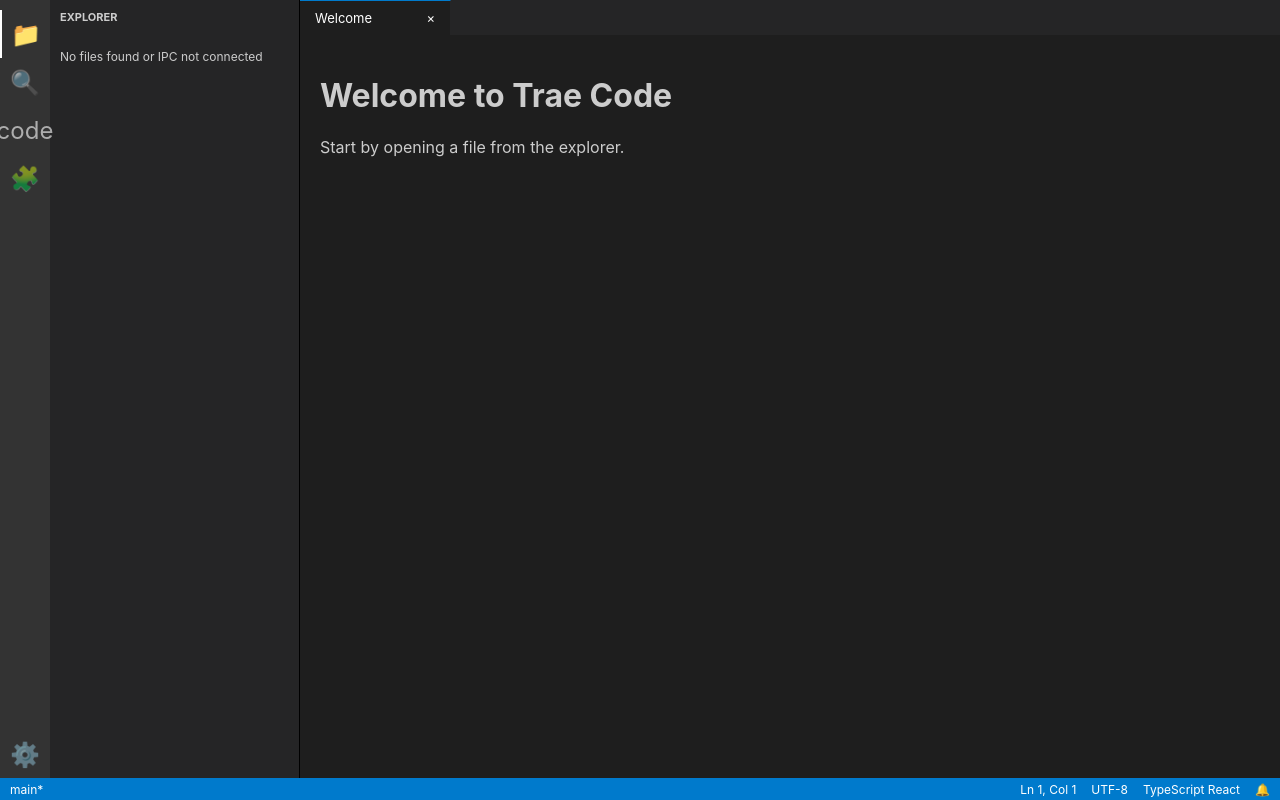
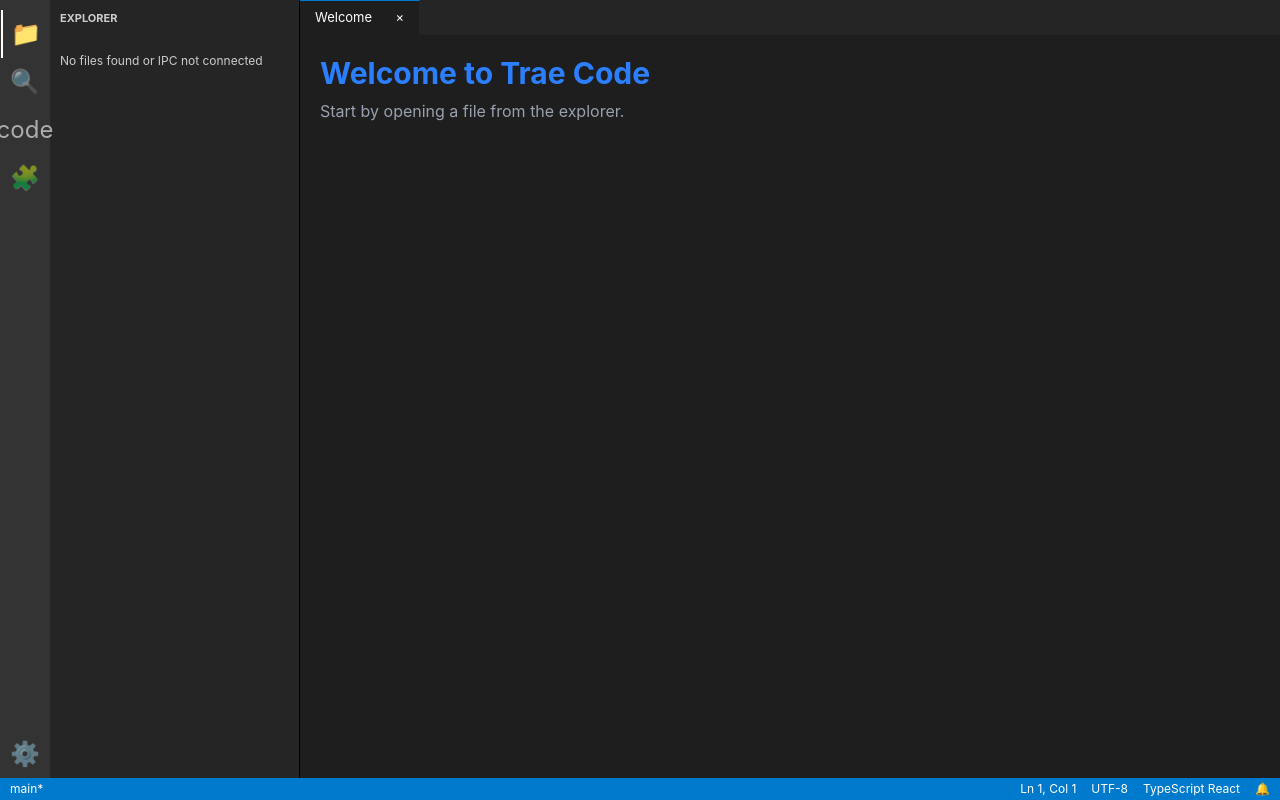
Before and after one commit to wangdongovo/mac-app, a React (Vite) app: page / in a window 1280 px wide. Built offline with nearby package versions, Linux system fonts and the light colour scheme.

Commit message:
feat: tailwindcss

```diff
--- a/package.json
+++ b/package.json
@@ -39,11 +39,13 @@
     "eslint": "^8.57.1",
     "eslint-plugin-import": "^2.32.0",
     "typescript": "^5.9.3",
-    "vite": "^5.4.21"
+    "vite": "^7.3.1"
   },
   "dependencies": {
+    "@tailwindcss/vite": "^4.1.18",
     "electron-squirrel-startup": "^1.0.1",
     "react": "^19.2.3",
-    "react-dom": "^19.2.3"
+    "react-dom": "^19.2.3",
+    "tailwindcss": "^4.1.18"
   }
 }
--- a/src/renderer/src/App.tsx
+++ b/src/renderer/src/App.tsx
@@ -53,8 +53,8 @@
           </div>
         </div>
         <div className="editor-content">
-          <h1>Welcome to Trae Code</h1>
-          <p>Start by opening a file from the explorer.</p>
+          <h1 className="text-3xl font-bold text-blue-500">Welcome to Trae Code</h1>
+          <p className="text-gray-400 mt-2">Start by opening a file from the explorer.</p>
         </div>
       </div>
 
--- a/src/renderer/src/index.css
+++ b/src/renderer/src/index.css
@@ -1,3 +1,5 @@
+@import "tailwindcss";
+
 body, html {
   margin: 0;
   padding: 0;
--- a/vite.renderer.config.ts
+++ b/vite.renderer.config.ts
@@ -1,7 +1,8 @@
 import { defineConfig } from 'vite';
 import react from '@vitejs/plugin-react';
+import tailwindcss from '@tailwindcss/vite';
 
 // https://vitejs.dev/config
 export default defineConfig({
-  plugins: [react()],
+  plugins: [react(), tailwindcss()],
 });
```
Also changed, not shown: 1 other file (tests, documents, lock files or other folders).
